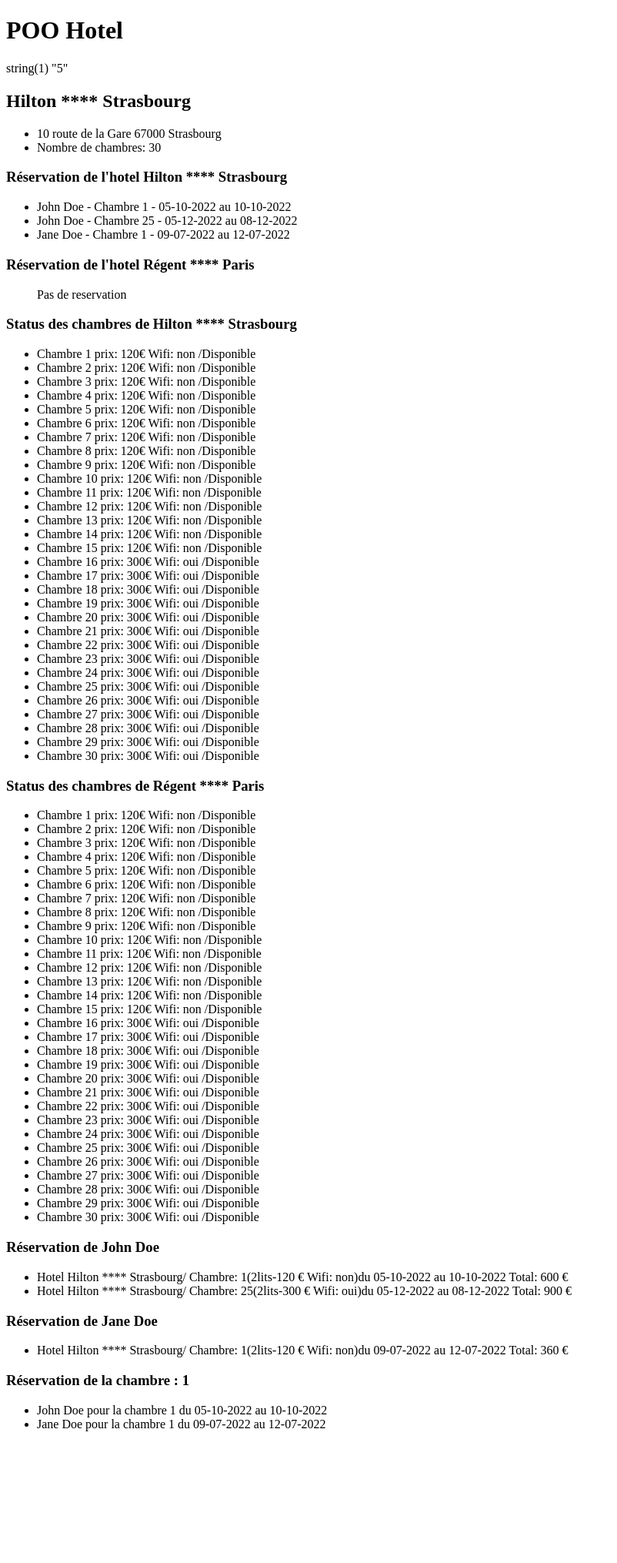
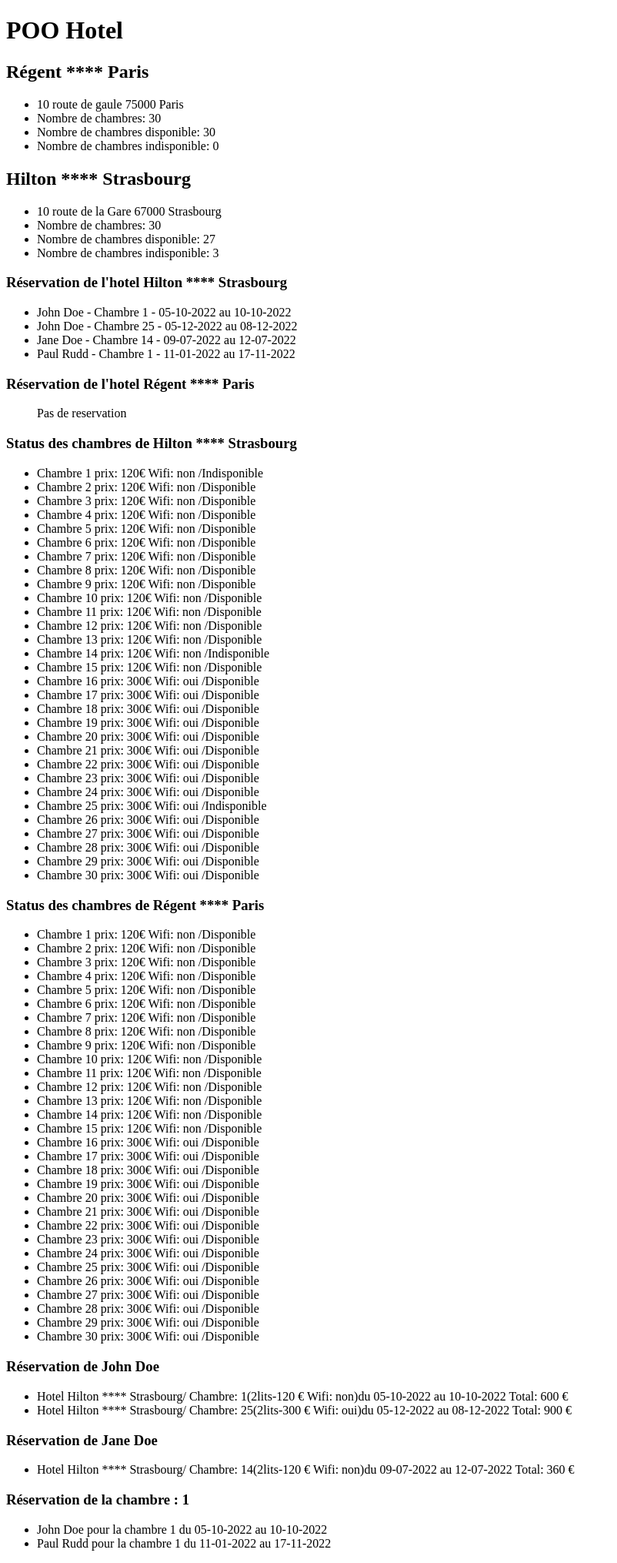
Before and after one commit to anthony0467/exerciceHotel, a PHP site: page / in a window 1280 px wide. Shown: the whole page at 77% size, without its empty margins (0-802 px from the left). Before the commit the page ends 1859 px from the top, so only its background shows below. Run offline with PHP 8.4, Linux system fonts and the light colour scheme.

Commit message:
compte des chambres

```diff
--- a/Chambre.php
+++ b/Chambre.php
@@ -25,6 +25,15 @@ class Chambre
 	{
 		$this->reservations[] = $reservation;
 	}
+
+	public function reserver() {
+		$this->etatChambre = false;
+	  }
+
+	/*public function get_reserver() {
+		return $this->etatChambre;
+	  }*/
+
 
 	//SET
 
--- a/Hotel.php
+++ b/Hotel.php
@@ -51,7 +51,15 @@ class Hotel
 		$this->ville = $ville;
 	}
 
-
+	public function nbChambreDispo(){
+		$chambreDispo = 0;
+		foreach($this->chambres as $chambre){
+			if($chambre->get_etatChambre() == true){
+				$chambreDispo++;
+			}
+		}
+		return $chambreDispo;
+	}
 
 	//GET
 	public function get_nameHotel()
@@ -79,10 +87,11 @@ class Hotel
 		return $this->nameHotel;
 	}
 
+
 	public function afficherInfoHotel()
 	{
 		echo '<h2>' . $this . '</h2>';
-		$result = '<ul><li>' . $this->adress . ' ' . $this->codePostal . ' ' . $this->ville . '</li><li>Nombre de chambres: '.count($this->chambres).'</li></ul>' ;
+		$result = '<ul><li>' . $this->adress . ' ' . $this->codePostal . ' ' . $this->ville . '</li><li>Nombre de chambres: '.count($this->chambres).'</li><li>Nombre de chambres disponible: ' .$this->nbChambreDispo().  '</li><li>Nombre de chambres indisponible: ' .count($this->chambres) - $this->nbChambreDispo(). '</li></ul>' ;
 		return $result;
 	}
 
--- a/Reservation.php
+++ b/Reservation.php
@@ -7,19 +7,20 @@ class Reservation
 	private DateTime $dateDebut;
 	private DateTime $dateFin;
 	private Hotel $hotel;
-	private bool $etatChambre;
 
-	public function __construct(Client $client, Chambre $chambre,Hotel $hotel, string $dateDebut, string $dateFin)
+	public function __construct(Client $client, Chambre $chambre,Hotel $hotel, string $dateDebut, string $dateFin, $reserverChambre = true)
 	{
 		$this->hotel = $hotel;
 		$this->client = $client;
 		$this->chambre = $chambre;
-		$this->etatChambre = true;
 		$this->dateDebut = new DateTime($dateDebut);
 		$this->dateFin = new DateTime($dateFin);
 		$this->client->addReservation($this);
 		$this->chambre->addReservation($this);
 		$this->hotel->addReservation($this);
+		if ($reserverChambre) {
+			$chambre->reserver(); // si  True alors method reserver (dans class chambre) etatChambre = false
+		  }
 	}
 
 	//SET
@@ -49,11 +50,6 @@ class Reservation
 		$this->dateFin = $dateFin;
 	}
 
-	public function set_etatChambre(int $etatChambre)
-	{
-		$this->etatChambre = $etatChambre;
-	}
-
 	//GET
 
 	public function get_hotel()
@@ -81,20 +77,6 @@ class Reservation
 		return $this->dateFin;
 	}
 
-	public function get_etatChambre()
-	{
-		return $this->etatChambre;
-	}
-
-	public function etat()
-	{
-		if ($this->etatChambre == false) {
-			return 'Indisponible';
-		} else {
-			return 'Disponible';
-		}
-	}
-
 	public function afficherDateDebut(){
 		$date_String_debut = $this->dateDebut->format('d-m-Y');
 		return $date_String_debut;
--- a/index.php
+++ b/index.php
@@ -41,10 +41,12 @@
 	//RESERVATION
 	$resa1 = new Reservation($client1, $chambreH1, $hotel, '2022-10-05', '2022-10-10');
 	$resa1_2 = new Reservation($client1, $chambreH25, $hotel,'2022-12-05', '2022-12-08');
-	$resa2 = new Reservation($client2, $chambreH1, $hotel,'2022-07-09', '2022-07-12');
+	$resa2 = new Reservation($client2, $chambreH14, $hotel,'2022-07-09', '2022-07-12');
+	$resa3 = new Reservation($client3, $chambreH1, $hotel,'2022-011-09', '2022-11-17');
 
-	var_dump($resa1->dureeSejour());
+	//var_dump($resa1->dureeSejour());
 
+	echo $hotelParis->afficherInfoHotel();
 	echo $hotel->afficherInfoHotel();
 	echo $hotel->afficherReservationHotel();
 	echo $hotelParis->afficherReservationHotel();
```
